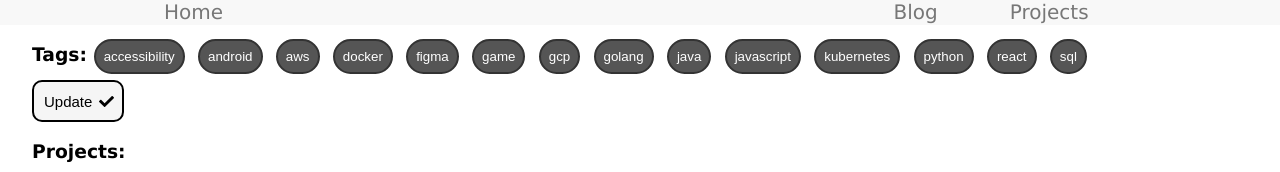
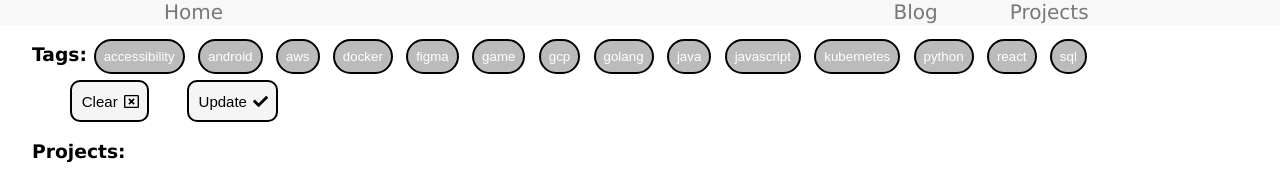
Before and after one commit to zachcheu/zachcheu_website, a React (Create React App) app: page /projects in a window 1280 px wide. Shown: the top 172 px of the page. Built offline with nearby package versions, Linux system fonts and the light colour scheme.

Commit message:
Clear button, refactor tag collection from projects

```diff
--- a/src/App.css
+++ b/src/App.css
@@ -245,6 +245,7 @@ h3 {
   outline: none;
   border-style: solid;
   border-width: 2px;
+  margin-left: 1cm;
 }
 
 .updateLogo {
--- a/src/Projects.js
+++ b/src/Projects.js
@@ -4,23 +4,87 @@ import ProjectTags from "./components/ProjectTags";
 import ProjectPanels from "./components/ProjectPanels";
 function Projects() {
   // Tags to dislay
-  const allTags = new Set([
-    "python",
-    "javascript",
-    "docker",
-    "android",
-    "java",
-    "accessibility",
-    "figma",
-    "react",
-    "game",
-    "gcp",
-    "aws",
-    "kubernetes",
-    "sql",
-    "golang",
-  ]);
-  const [activeTags, setActiveTags] = useState(allTags);
+  const projects = [
+    {
+      name: "Polar Drive",
+      description:
+        "Android application that uses phone sensors to measure driving efficiency and safety.",
+      tags: ["android", "java"],
+      imgUri:
+        "https://storage.googleapis.com/website-images-zachcheu/polar_drive.png",
+      imgAlt: "Polar Drive Logo",
+      link: "http://polardrive.weebly.com/",
+    },
+    {
+      name: "Access Period",
+      description:
+        "Design to solve homeless women's lack of access to menstrual products.",
+      tags: ["accessibility", "figma"],
+      imgUri:
+        "https://storage.googleapis.com/website-images-zachcheu/access_period.png",
+      imgAlt: "Access Period Logo",
+      link:
+        "https://drive.google.com/file/d/1BdXqB_AWHV65n6wVyeDG8A8bVVJvBcge/view?usp=sharing",
+    },
+    {
+      name: "Nature Collections",
+      description:
+        "Collect data for user study. Record and analyze audio, geolocational, and app activity data collected on Android device.",
+      tags: ["python", "java", "android", "gcp"],
+      imgUri:
+        "https://storage.googleapis.com/website-images-zachcheu/nature_collections.png",
+      imgAlt: "Nature Collections Logo",
+      link: "https://naturecollectionsapp.ischool.uw.edu/",
+    },
+    {
+      name: "Disaster Data Science Lab",
+      description:
+        "Clean and Crop large .geotiff satalite imagery before model training.",
+      tags: ["python"],
+      imgUri: "https://storage.googleapis.com/website-images-zachcheu/ddsl.png",
+      imgAlt:
+        "Label results of whether a landmark has been disturbed by natural disaster.",
+      link: "https://www.ddslab.info/",
+    },
+    {
+      name: "Platformer",
+      description:
+        "My first android game. Move character using phone sensors to avoid projectiles.",
+      tags: ["android", "java", "game"],
+      imgUri:
+        "https://storage.googleapis.com/website-images-zachcheu/platformer.jpg",
+      imgAlt: "Ingame screenshot, missle is flying at player",
+      link: "https://github.com/zcheu/Platformer",
+    },
+    {
+      name: "Resource Monitoring",
+      description:
+        "F5 Networks Internship. Developed a resource monitor system by aggregating and visualizing data.",
+      tags: ["python", "docker", "kubernetes", "javascript", "react"],
+      imgUri: "https://storage.googleapis.com/website-images-zachcheu/f5.jpg",
+      imgAlt: "F5 acquires Nginx",
+      link: "https://www.f5.com/",
+    },
+    {
+      name: "Map Data Retention",
+      description:
+        "Uber ATG Internship. Designed and Implemented a data archival/retrieval system to reduce S3 data storage cost.",
+      tags: ["python", "golang", "aws", "sql"],
+      imgUri:
+        "https://storage.googleapis.com/website-images-zachcheu/uberatg.png",
+      imgAlt: "Uber ATG Logo",
+      link: "https://www.uber.com/us/en/atg/",
+    },
+  ];
+
+  var allTags = new Set();
+  projects.forEach((p) => {
+    p.tags.forEach((t) => {
+      allTags.add(t);
+    });
+  });
+
+  const [activeTags, setActiveTags] = useState(new Set());
 
   return (
     <div className="Projects leftmargin">
@@ -31,7 +95,11 @@ function Projects() {
           setActiveTags(tags);
         }}
       />
-      <ProjectPanels activeTags={activeTags} />
+      <ProjectPanels
+        activeTags={activeTags}
+        allTags={allTags}
+        projects={projects}
+      />
     </div>
   );
 }
--- a/src/components/ProjectPanels.js
+++ b/src/components/ProjectPanels.js
@@ -1,83 +1,10 @@
 import React from "react";
 import Panel from "./Panel";
-
-const projects = [
-  {
-    name: "Polar Drive",
-    description:
-      "Android application that uses phone sensors to measure driving efficiency and safety.",
-    tags: ["android", "java"],
-    imgUri:
-      "https://storage.googleapis.com/website-images-zachcheu/polar_drive.png",
-    imgAlt: "Polar Drive Logo",
-    link: "http://polardrive.weebly.com/",
-  },
-  {
-    name: "Access Period",
-    description:
-      "Design to solve homeless women's lack of access to menstrual products.",
-    tags: ["accessibility", "figma"],
-    imgUri:
-      "https://storage.googleapis.com/website-images-zachcheu/access_period.png",
-    imgAlt: "Access Period Logo",
-    link:
-      "https://drive.google.com/file/d/1BdXqB_AWHV65n6wVyeDG8A8bVVJvBcge/view?usp=sharing",
-  },
-  {
-    name: "Nature Collections",
-    description:
-      "Collect data for user study. Record and analyze audio, geolocational, and app activity data collected on Android device.",
-    tags: ["python", "java", "android", "gcp"],
-    imgUri:
-      "https://storage.googleapis.com/website-images-zachcheu/nature_collections.png",
-    imgAlt: "Nature Collections Logo",
-    link: "https://naturecollectionsapp.ischool.uw.edu/",
-  },
-  {
-    name: "Disaster Data Science Lab",
-    description:
-      "Clean and Crop large .geotiff satalite imagery before model training.",
-    tags: ["python"],
-    imgUri: "https://storage.googleapis.com/website-images-zachcheu/ddsl.png",
-    imgAlt:
-      "Label results of whether a landmark has been disturbed by natural disaster.",
-    link: "https://www.ddslab.info/",
-  },
-  {
-    name: "Platformer",
-    description:
-      "My first android game. Move character using phone sensors to avoid projectiles.",
-    tags: ["android", "java", "game"],
-    imgUri:
-      "https://storage.googleapis.com/website-images-zachcheu/platformer.jpg",
-    imgAlt: "Ingame screenshot, missle is flying at player",
-    link: "https://github.com/zcheu/Platformer",
-  },
-  {
-    name: "Resource Monitoring",
-    description:
-      "F5 Networks Internship. Developed a resource monitor system by aggregating and visualizing data.",
-    tags: ["python", "docker", "kubernetes", "javascript", "react"],
-    imgUri: "https://storage.googleapis.com/website-images-zachcheu/f5.jpg",
-    imgAlt: "F5 acquires Nginx",
-    link: "https://www.f5.com/",
-  },
-  {
-    name: "Map Data Retention",
-    description:
-      "Uber ATG Internship. Designed and Implemented a data archival/retrieval system to reduce S3 data storage cost.",
-    tags: ["python", "golang", "aws", "sql"],
-    imgUri:
-      "https://storage.googleapis.com/website-images-zachcheu/uberatg.png",
-    imgAlt: "Uber ATG Logo",
-    link: "https://www.uber.com/us/en/atg/",
-  },
-];
 
 function ProjectPanels(props) {
   function projectFilter(tags) {
     for (var i = 0; i < tags.length; i++) {
-      if (props.activeTags.has(tags[i])) {
+      if (props.activeTags.size === 0 || props.activeTags.has(tags[i])) {
         console.log(props.activeTags);
         return true;
       }
@@ -86,10 +13,8 @@ function ProjectPanels(props) {
   }
 
   function displayProjectPanels() {
-    var filterProjects = projects.filter((p) => projectFilter(p.tags));
-    // console.log("Projects:", filterProjects);
+    var filterProjects = props.projects.filter((p) => projectFilter(p.tags));
     filterProjects = filterProjects.sort((a, b) => (a.name > b.name ? 1 : -1));
-    console.log(filterProjects);
     return filterProjects.map((p) => (
       <Panel
         key={p.name}
--- a/src/components/ProjectTags.js
+++ b/src/components/ProjectTags.js
@@ -1,6 +1,6 @@
 import React, { useState } from "react";
 import Tag from "./Tag";
-import { FaCheck } from "react-icons/fa";
+import { FaCheck, FaRegWindowClose } from "react-icons/fa";
 
 function eqSet(s1, s2) {
   if (s1.size !== s2.size) return false;
@@ -33,6 +33,10 @@ function ProjectTags(props) {
     props.updateActiveTags(currActiveTags);
   };
 
+  const clearTags = () => {
+    setActiveTags(new Set());
+  };
+
   return (
     <span className="">
       <h3 className="inline">Tags:</h3>
@@ -48,6 +52,11 @@ function ProjectTags(props) {
       ))}
 
       <div>
+        {
+          <button className="updateTag" onClick={clearTags}>
+            Clear <FaRegWindowClose className="updateLogo" />
+          </button>
+        }
         {eqSet(currActiveTags, props.activeTags) ? (
           <button className="updateTag">
             Update <FaCheck className="updateLogo" />
```
